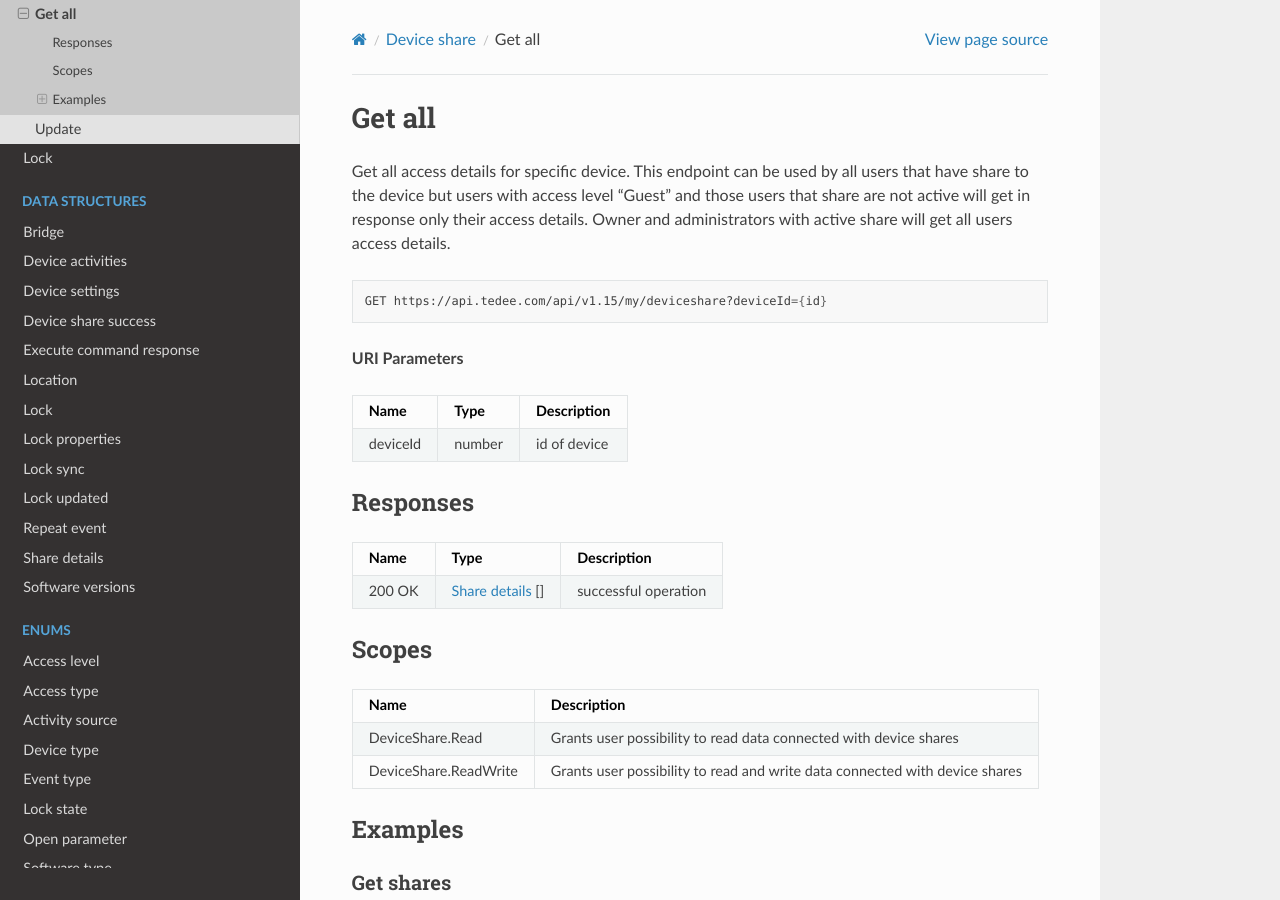
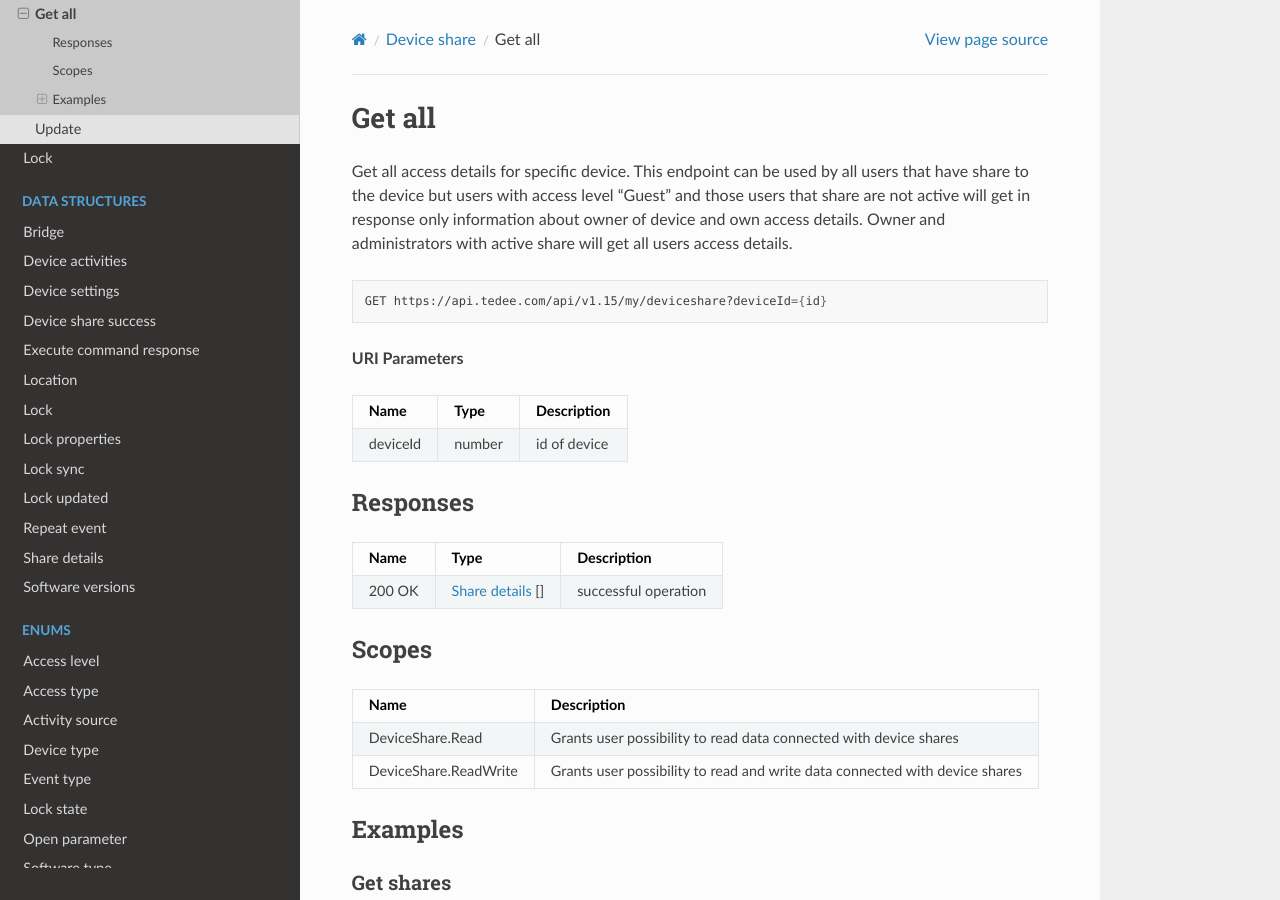
Before and after one commit to tedee-com/tedee-api-doc, a Sphinx documentation site: the page built from docs/source/endpoints/deviceshare/get-all.rst, in a window 1280 px wide and 900 px high. Built offline with Sphinx 7.4.7 and the Read the Docs theme 2.0.0, drawn with Linux system fonts in a browser that asks for light colours.

Commit message:
Code review fixes

```diff
--- a/docs/source/datastructures/share-details.rst
+++ b/docs/source/datastructures/share-details.rst
@@ -12,7 +12,7 @@ Share details
 +------------------------+---------------------------------------------+------------------------------------------------------------------+
 | id                     | number                                      | id of the share                                                  |
 +------------------------+---------------------------------------------+------------------------------------------------------------------+
-| isPending              | boolean                                     | if user doesn't have Tedee account the email invatation is sent. |
+| isPending              | boolean                                     | if user doesn't have Tedee account the email invitation is sent. |
 |                        |                                             | Until user create account the share is pending                   |
 +------------------------+---------------------------------------------+------------------------------------------------------------------+
 | organizationUserId     | number                                      | user organization id that device is shared for                   |
--- a/docs/source/endpoints/deviceshare/get-all.rst
+++ b/docs/source/endpoints/deviceshare/get-all.rst
@@ -3,7 +3,7 @@ Get all
 
 Get all access details for specific device.
 This endpoint can be used by all users that have share to the device but users with access level "Guest" and those users that share are not active
-will get in response only their access details. Owner and administrators with active share will get all users access details.
+will get in response only information about owner of device and own access details. Owner and administrators with active share will get all users access details.
 
 .. code-block:: sh
 
```
